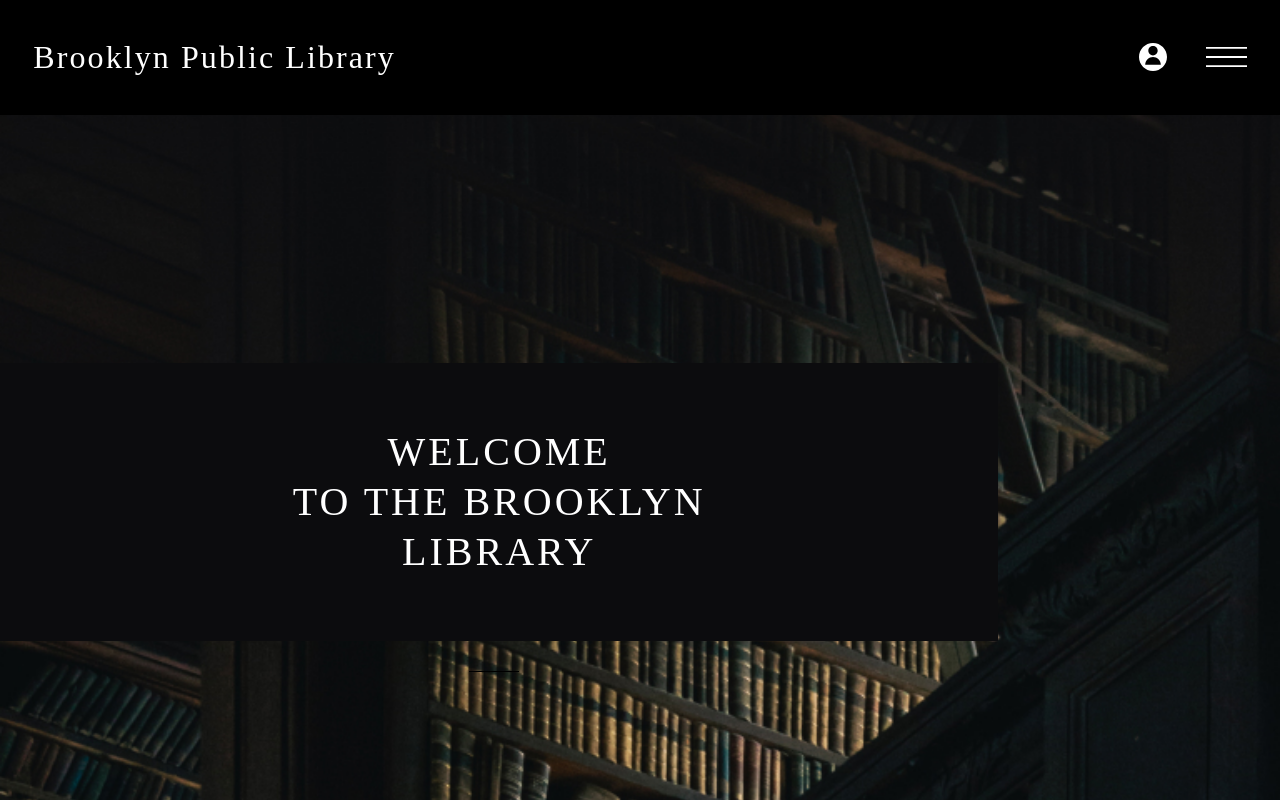
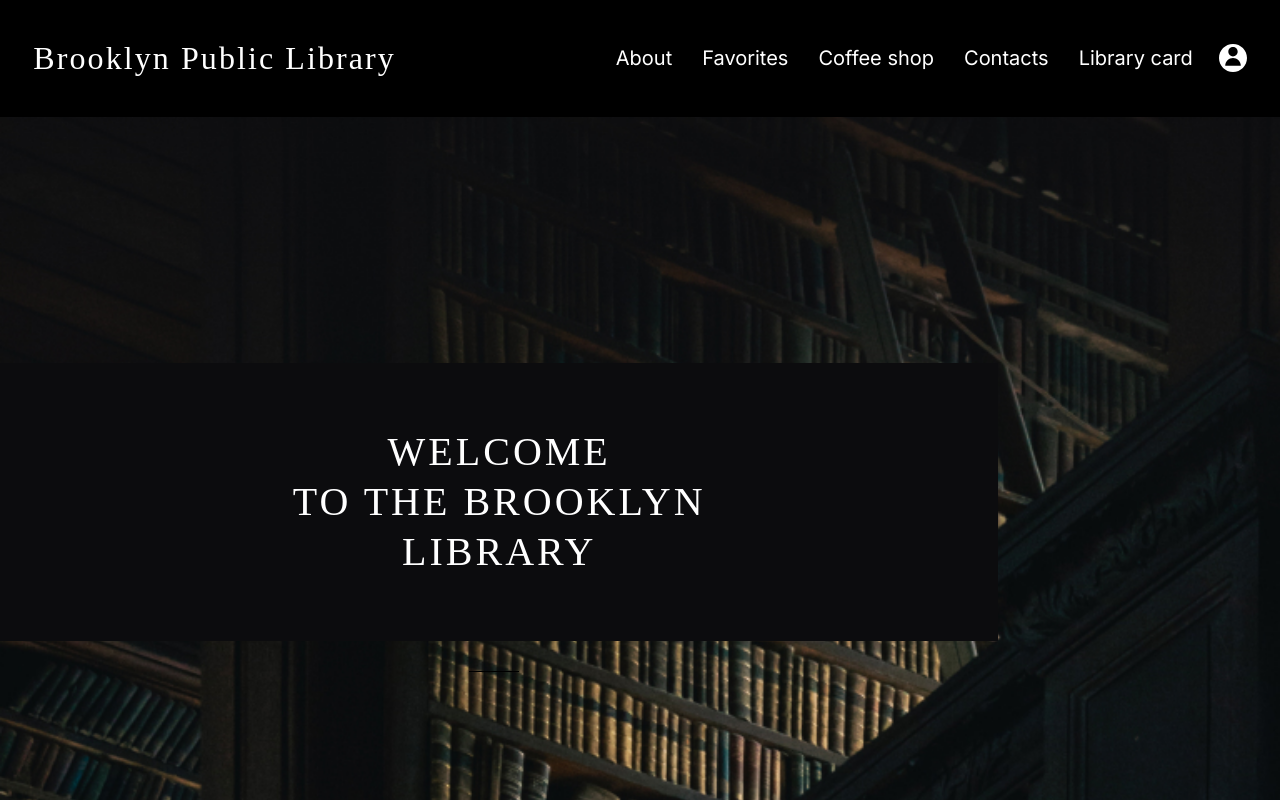
Before and after one commit to zena7/library-vite, a React (Vite) app: page / in a window 1280 px wide. Shown: the top 800 px of the page. Built offline with nearby package versions, Linux system fonts and the light colour scheme; a web font is replaced by a local one.

Commit message:
refactor: add adaptivity and animation for header

```diff
--- a/src/header/Header.jsx
+++ b/src/header/Header.jsx
@@ -1,4 +1,4 @@
-import { useState } from "react";
+import { useLayoutEffect, useState } from "react";
 import IconBurger from "../assets/HeaderBurgerMenu.svg";
 import IconProfile from "../assets/HeaderProfileIcon.svg";
 import IconBurgerClose from "../assets/IconBurgerClose.svg";
@@ -6,28 +6,44 @@ import * as classes from "./Header.module.css";
 
 export function Header() {
   const [menuOpen, setMenuOpen] = useState(false);
+  const [isMobile, setIsMobile] = useState(navigator.maxTouchPoints > 0);
 
   function handleBurgerClick() {
     setMenuOpen((prev) => !prev);
   }
 
+  useLayoutEffect(() => {
+    if (!isMobile) {
+      setMenuOpen(true);
+    }
+  }, []);
+
   return (
-    <header className={classes.header}>
+    <header className={classes.header} id='headerAnchor'>
+      <a href='headerAnchor'>
         <h1>Brooklyn Public Library</h1>
-      <div className={classes.menu}>
+      </a>
+      <div className={`${classes.menu} ${!isMobile && classes.profileOrder}`}>
         <img src={IconProfile} alt='Profile' className={classes.iconProfile} />
+        {isMobile && (
           <div
             className={classes.iconBurgerContainer}
             onClick={handleBurgerClick}>
             {menuOpen ? (
-            <img src={IconBurgerClose} alt='Burger' className={classes.icon} />
+              <img
+                src={IconBurgerClose}
+                alt='Burger'
+                className={classes.icon}
+              />
             ) : (
               <img src={IconBurger} alt='Menu' className={classes.iconBurger} />
             )}
           </div>
+        )}
       </div>
       {menuOpen && (
-        <div className={classes.burgerMenu}>
+        <div
+          className={isMobile ? classes.burgerMenu : classes.burgerMenuDesktop}>
           <nav>
             <ul>
               <li>
--- a/src/header/Header.module.css
+++ b/src/header/Header.module.css
@@ -5,8 +5,6 @@
   background-color: black;
   color: #ffffff;
   width: 100%;
-  /* margin-left: auto;
-  margin-right: auto; */
   position: fixed;
   padding: 2.604% 2.604%;
   z-index: 1;
@@ -23,6 +21,10 @@
 h1 {
   cursor: pointer;
   -webkit-tap-highlight-color: rgba(0, 0, 0, 0);
+}
+
+h1:hover {
+  color: #bb945f;
 }
 
 .iconBurgerContainer {
@@ -77,7 +79,44 @@ h1 {
   gap: 30px;
 }
 
-.burgerMenu a {
+.burgerMenu a,
+a {
   text-decoration: none;
   color: #ffffff;
 }
+
+.burgerMenuDesktop {
+  position: relative;
+  font-size: 1.25rem;
+  line-height: 3.125rem;
+  padding-left: 16%;
+}
+
+.burgerMenuDesktop ul {
+  margin: 0;
+  list-style-type: none;
+  width: 100%;
+  height: 100%;
+  display: flex;
+  flex-direction: row;
+  justify-content: space-between;
+  gap: 30px;
+}
+
+.burgerMenuDesktop a {
+  text-decoration: none;
+  color: #ffffff;
+}
+
+.burgerMenuDesktop a:hover {
+  color: #bb945f;
+}
+
+.iconProfile:hover {
+  filter: invert(32%) sepia(10%) saturate(1520%) hue-rotate(355deg)
+    brightness(88%) contrast(90%);
+}
+
+.profileOrder {
+  order: 1;
+}
```
Lines whose indentation alone changed are shown as unchanged.
